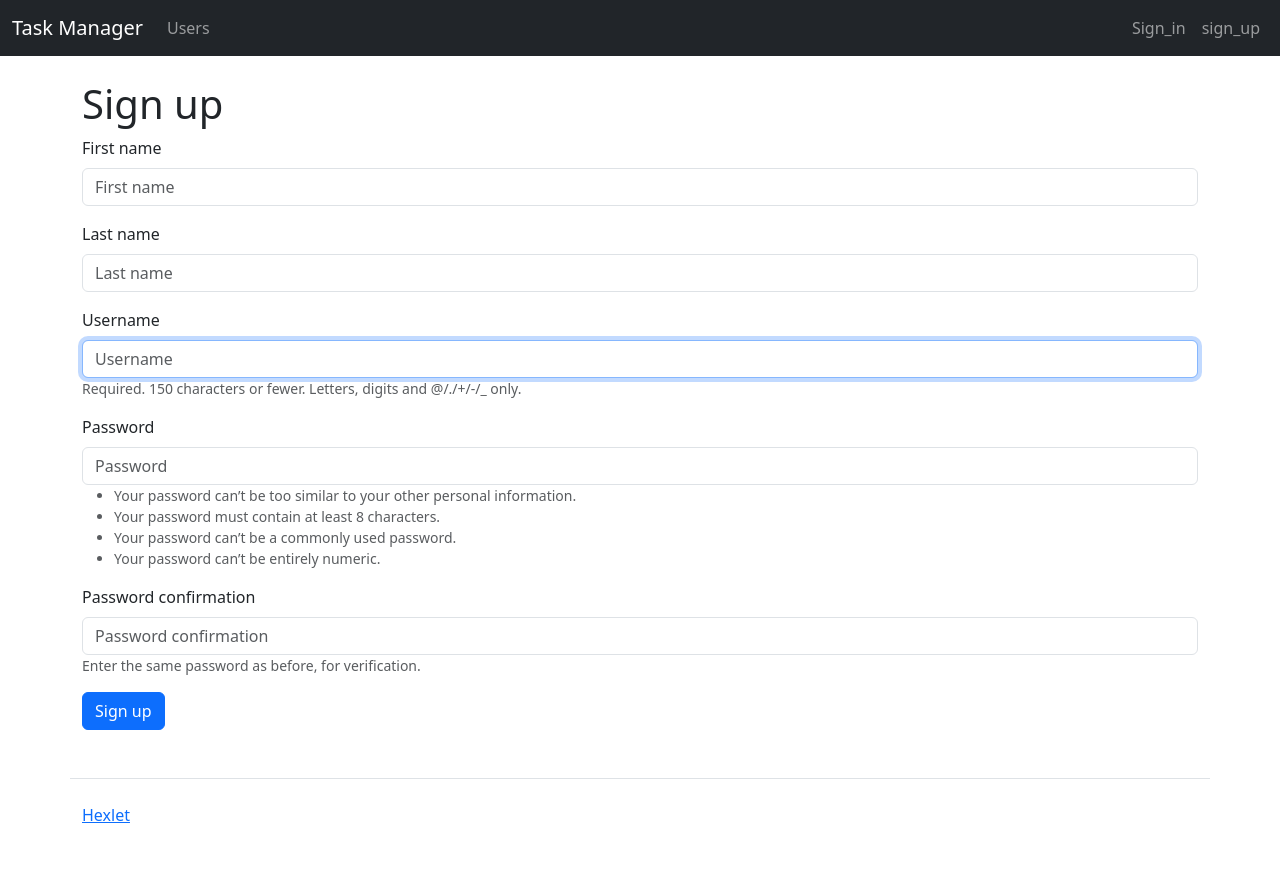
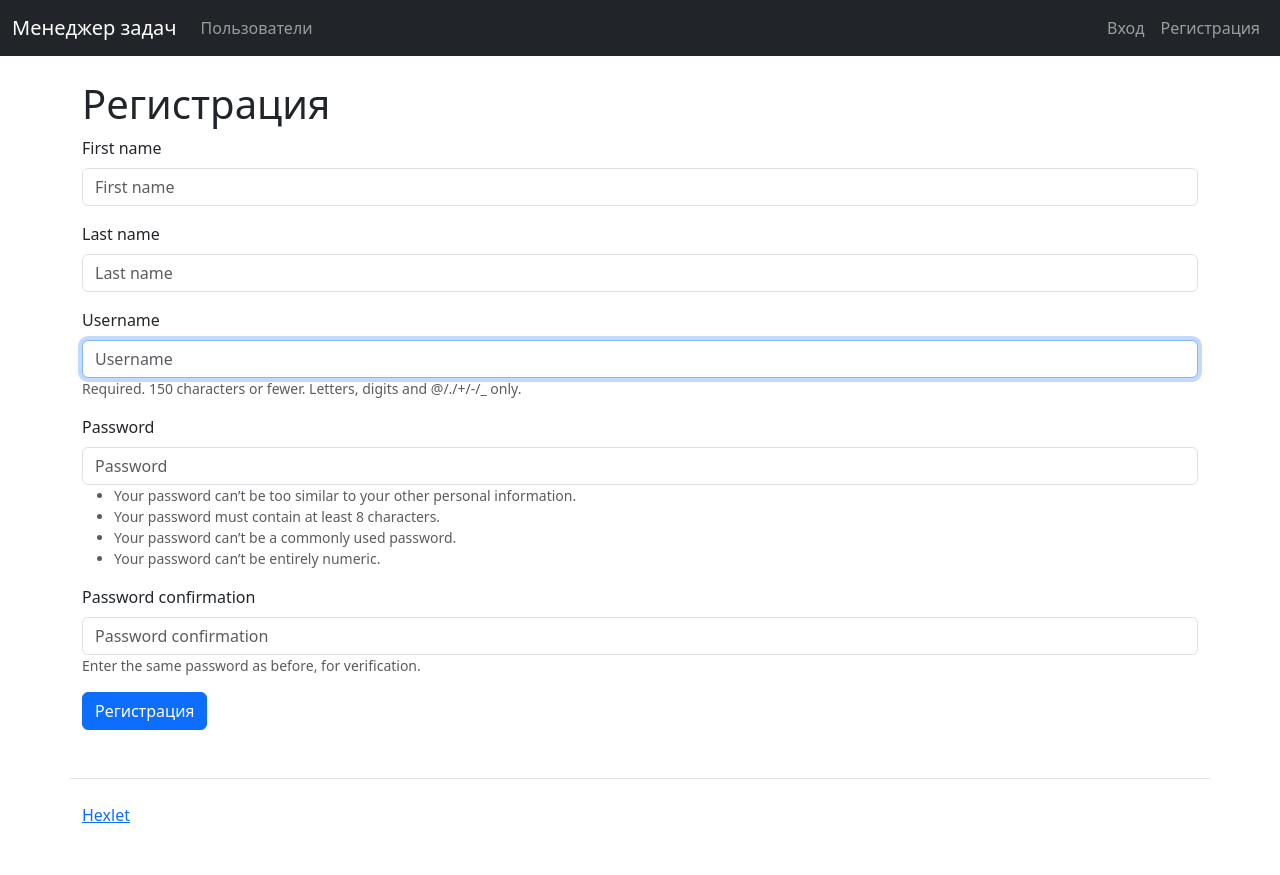
Before and after one commit to poweredbyskx/python-project-52, a Django app: page /users/create/ in a window 1280 px wide. Run offline with Django 5.2, Linux system fonts and the light colour scheme; parts of the project's set-up code (start-up, migrations or seed data) failed here and were passed over; some libraries are stand-ins or nearby versions.

Commit message:
исправлен текст

```diff
--- a/task_manager/users/templates/application.html
+++ b/task_manager/users/templates/application.html
@@ -13,36 +13,36 @@
     <body class="d-flex flex-column min-vh-100">
         <nav class="navbar navbar-expand-md navbar-dark bg-dark mb-4">
             <div class="container-fluid">
-                <a class="navbar-brand" href="/">{% translate 'Task Manager' %}</a>
+                <a class="navbar-brand" href="/">{% translate 'Менеджер задач' %}</a>
                 <button class="navbar-toggler" data-bs-toggle="collapse" data-bs-target="#navbarToggleExternalContent">
                     <span class="navbar-toggler-icon"></span>
                 </button>
                 <div class="collapse navbar-collapse" id="navbarToggleExternalContent">
                     <ul class="navbar-nav me-auto mb-2 mb-md-0">
                         <li class="nav-item">
-                            <a class="nav-link" href="/users/">{% translate 'Users' %}</a>
+                            <a class="nav-link" href="/users/">{% translate 'Пользователи' %}</a>
                         </li>
                     </ul>
                     <ul class="navbar-nav">
                         {% if user.is_authenticated %}
                             <li class="nav-item">
-                                <a class="nav-link" href="{% url 'statuses:list' %}">{% translate 'Statuses' %}</a>
+                                <a class="nav-link" href="{% url 'statuses:list' %}">{% translate 'Статус' %}</a>
                             </li>
                             <li class="nav-item">
-                                <a class="nav-link" href="{% url 'labels:list' %}">{% translate 'Labels' %}</a>
+                                <a class="nav-link" href="{% url 'labels:list' %}">{% translate 'Заметки' %}</a>
                             </li>
                             <li class="nav-item">
-                                <a class="nav-link" href="{% url 'tasks:list' %}">{% translate 'Tasks' %}</a>
+                                <a class="nav-link" href="{% url 'tasks:list' %}">{% translate 'Задачи' %}</a>
                             </li>
                             <li class="nav-item">
-                                <a class="nav-link" href="{% url 'logout' %}">{% translate 'Sign out' %}</a>
+                                <a class="nav-link" href="{% url 'logout' %}">{% translate 'Выход' %}</a>
                             </li>
                         {% else %}
                             <li class="nav-item">
-                                <a class="nav-link" href="/login/">{% translate 'Sign_in' %}</a>
+                                <a class="nav-link" href="/login/">{% translate 'Вход' %}</a>
                             </li>
                             <li class="nav-item">
-                                <a class="nav-link" href="/users/create/">{% translate 'sign_up' %}</a>
+                                <a class="nav-link" href="/users/create/">{% translate 'Регистрация' %}</a>
                             </li>
                         {% endif %}
                     </ul>
--- a/task_manager/users/templates/registration/login.html
+++ b/task_manager/users/templates/registration/login.html
@@ -4,7 +4,7 @@
 {% bootstrap_javascript %}
 {% load i18n %}
 {% block header %}
-    <h1>{% translate 'Sign in' %}</h1>
+    <h1>{% translate 'Вход' %}</h1>
 {% endblock %}
 
 {% block content %}
@@ -20,6 +20,6 @@
     <form action="{% url 'login' %}" method="post" class="m-0">
         {% bootstrap_form form %}
         {% csrf_token %}
-        <input class="btn btn-primary" type="submit" value="{% translate 'Sign in' %}">
+        <input class="btn btn-primary" type="submit" value="{% translate 'Вход' %}">
     </form>
 {% endblock %}
--- a/task_manager/users/templates/registration/register.html
+++ b/task_manager/users/templates/registration/register.html
@@ -5,7 +5,7 @@
 {% load i18n %}
 
 {% block header %}
-    <h1>{% translate 'Sign up' %}</h1>
+    <h1>{% translate 'Регистрация' %}</h1>
 {% endblock %}
 
 {% block content %}
@@ -28,6 +28,6 @@
     <form action="{% url 'users:new_user' %}" method="post" class="m-0">
         {% csrf_token %}
         {% bootstrap_form form %}
-        <input class="btn btn-primary" type="submit" value="{% translate 'Sign up' %}">
+        <input class="btn btn-primary" type="submit" value="{% translate 'Регистрация' %}">
     </form>
 {% endblock %}
--- a/task_manager/users/templates/welcome/index.html
+++ b/task_manager/users/templates/welcome/index.html
@@ -2,8 +2,8 @@
 {% load i18n %}
 {% block content %}
     <div class="bg-light p-5 rounded">
-        <h1>{% translate 'Hello from Hexlet!' %}</h1>
-        <p class="lead">{% translate 'Practical programming courses' %}</p>
-        <a class="btn btn-primary btn-lg" href="https://hexlet.io">{% translate 'More info' %}</a>
+        <h1>{% translate 'Привет от Хекслета!' %}</h1>
+        <p class="lead">{% translate 'Практические курсы по программированию' %}</p>
+        <a class="btn btn-primary btn-lg" href="https://hexlet.io">{% translate 'Узнать больше' %}</a>
     </div>
 {% endblock %}
```
